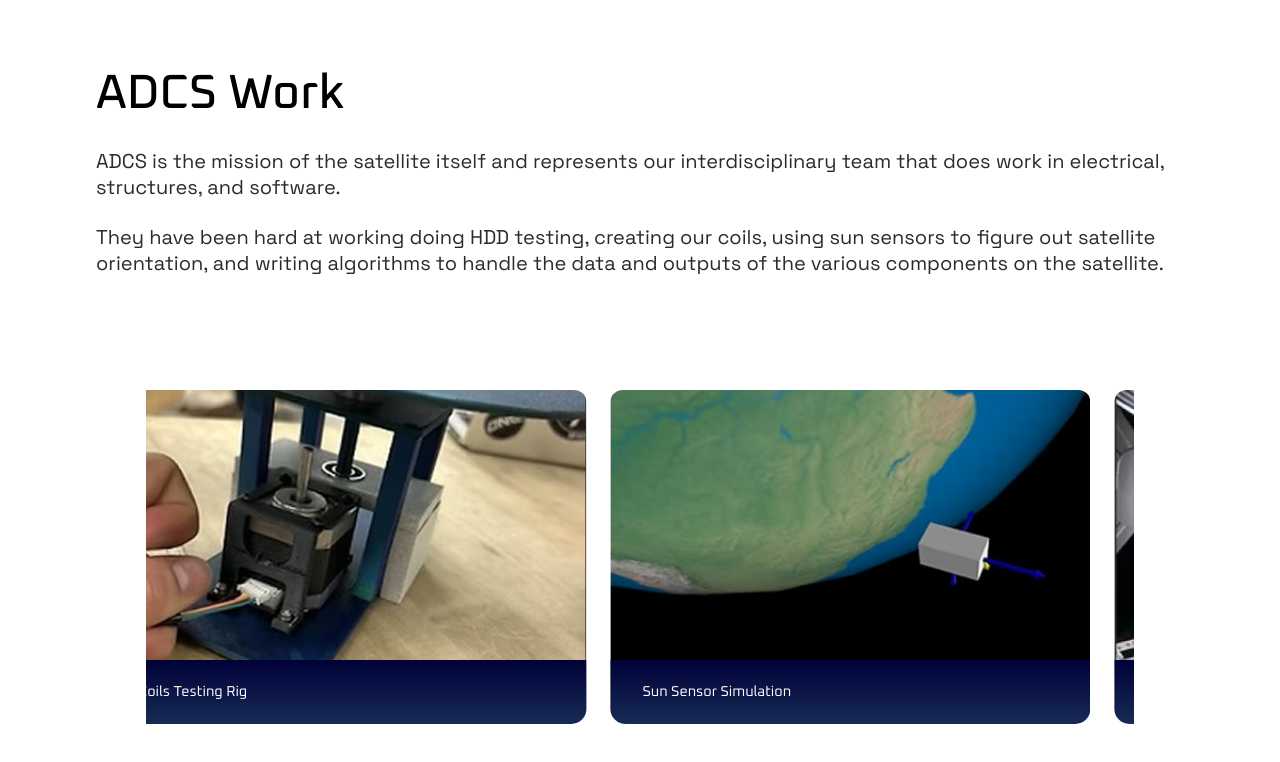
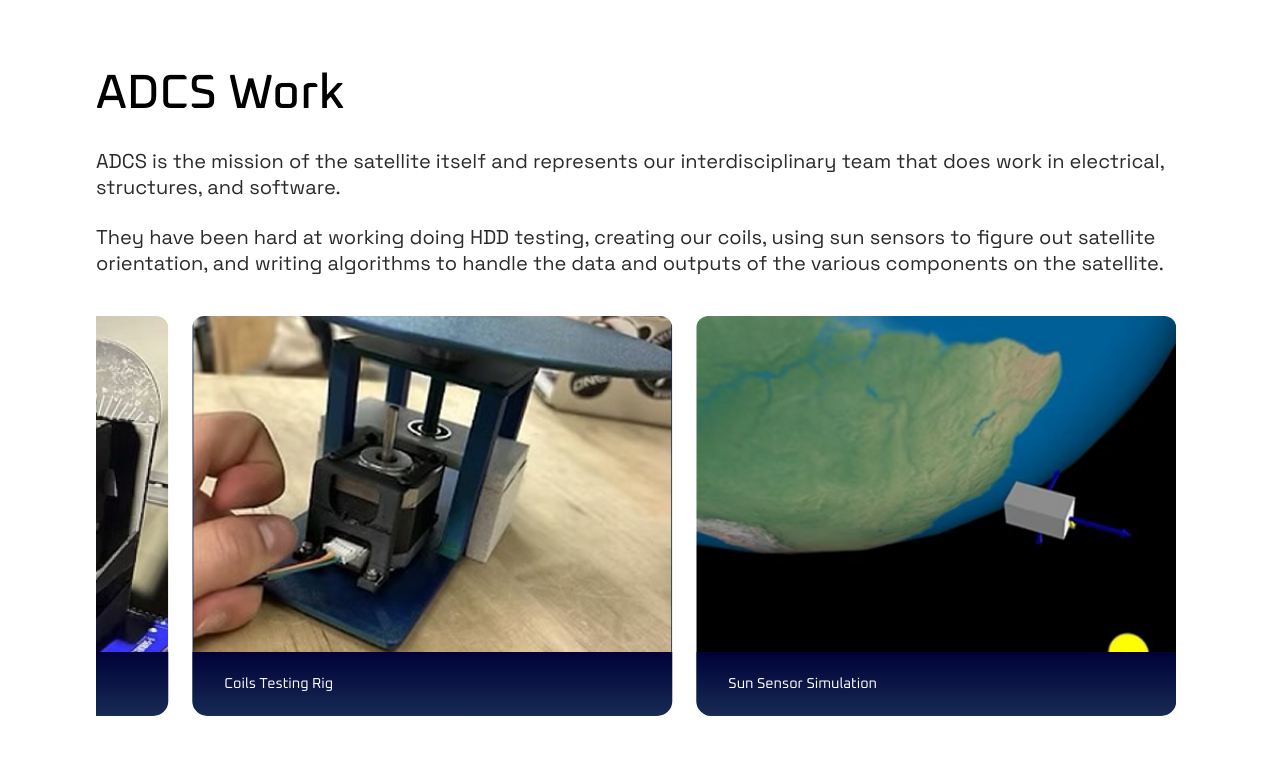
Before and after one commit to include-davis/sss, a Next.js app: page /ADCS in a window 1280 px wide. Shown: the top 762 px of the page. Built offline with nearby package versions, Linux system fonts and the light colour scheme.

Commit message:
draft #7

```diff
--- a/app/(pages)/ADCS/ADCS.module.scss
+++ b/app/(pages)/ADCS/ADCS.module.scss
@@ -18,13 +18,21 @@
   width: 100%;
 }
 
-.TopContent h1 {
+// .TopContent
+// {
+//   display: flex;
+//   align-items: center;
+//   align-self: stretch;
+//   width: 100%;
+// }
+
+.TopContent .ADCSTitle {
   align-self: stretch;
   font-size: 3rem;
   font-weight: 500;
 }
 
-.TopContent p {
+.TopContent .MissionDescription {
   font-family: "Space Grotesk";
   font-size: 1.25rem;
   font-weight: 400;
@@ -34,19 +42,29 @@
 
 .ImageContainer {
   display: flex;
-  padding: 0.625rem 3.125rem;
+  // padding: 0.625rem 3.125rem;
   align-items: center;
-  gap: 1.25rem;
-  align-self: stretch;
+  // gap: 1.25rem;
+  // align-self: stretch;
+  width: 100%;
+  padding: 0;
 }
 
-.ImageCarousel {
+// .ImageCarousel {
+//   width: 100%;
+//   max-width: 80rem;
+//   margin: 4rem auto;
+//   overflow: hidden;
+//   display: flex;
+//   gap: 1.5rem;
+// }
+
+.ImageCarousel{
   width: 100%;
-  max-width: 80rem;
-  margin: 4rem auto;
   overflow: hidden;
   display: flex;
   gap: 1.5rem;
+  margin: 0;
 }
 
 .ImageCarousel::-webkit-scrollbar {
@@ -56,8 +74,9 @@
 .Group {
   display: flex;
   gap: 1.5rem;
-  animation: scroll 15s linear infinite; /* fixed typo + smoother speed */
+  animation: scroll 20s linear infinite;
   flex-shrink: 0;
+  min-width: max-content;
 }
 
 
@@ -70,7 +89,8 @@
 }
 
 .Card {
-  width: 100%;
+  // width: 100;
+  padding: 10.5rem 14.0625rem;
   aspect-ratio: 16/9;
   position: relative;
   border-radius: 0.75rem 0.75rem 0 0;
--- a/app/(pages)/ADCS/page.jsx
+++ b/app/(pages)/ADCS/page.jsx
@@ -15,13 +15,13 @@ export default function ADCS() {
     <div>
       <div className={styles.Page}>
         <div className={styles.TopContent}>
-          <h1>ADCS Work</h1>
-          <p>
+          <h1 className={styles.ADCSTitle}>ADCS Work</h1>
+          <p className={styles.MissionDescription}>
             ADCS is the mission of the satellite itself and represents our
             interdisciplinary team that does work in electrical, structures, and
             software.
           </p>
-          <p>
+          <p className={styles.MissionDescription}>
             They have been hard at working doing HDD testing, creating our
             coils, using sun sensors to figure out satellite orientation, and
             writing algorithms to handle the data and outputs of the various
@@ -35,7 +35,7 @@ export default function ADCS() {
               <div
                 key={groupIndex}
                 className={styles.Group}
-                aria-hidden={groupIndex === 1}
+                aria-hidden={groupIndex !== 0}
               >
                 {cards.map((card) => (
                   <div key={card.label} className={styles.CardWrapper}>
```
